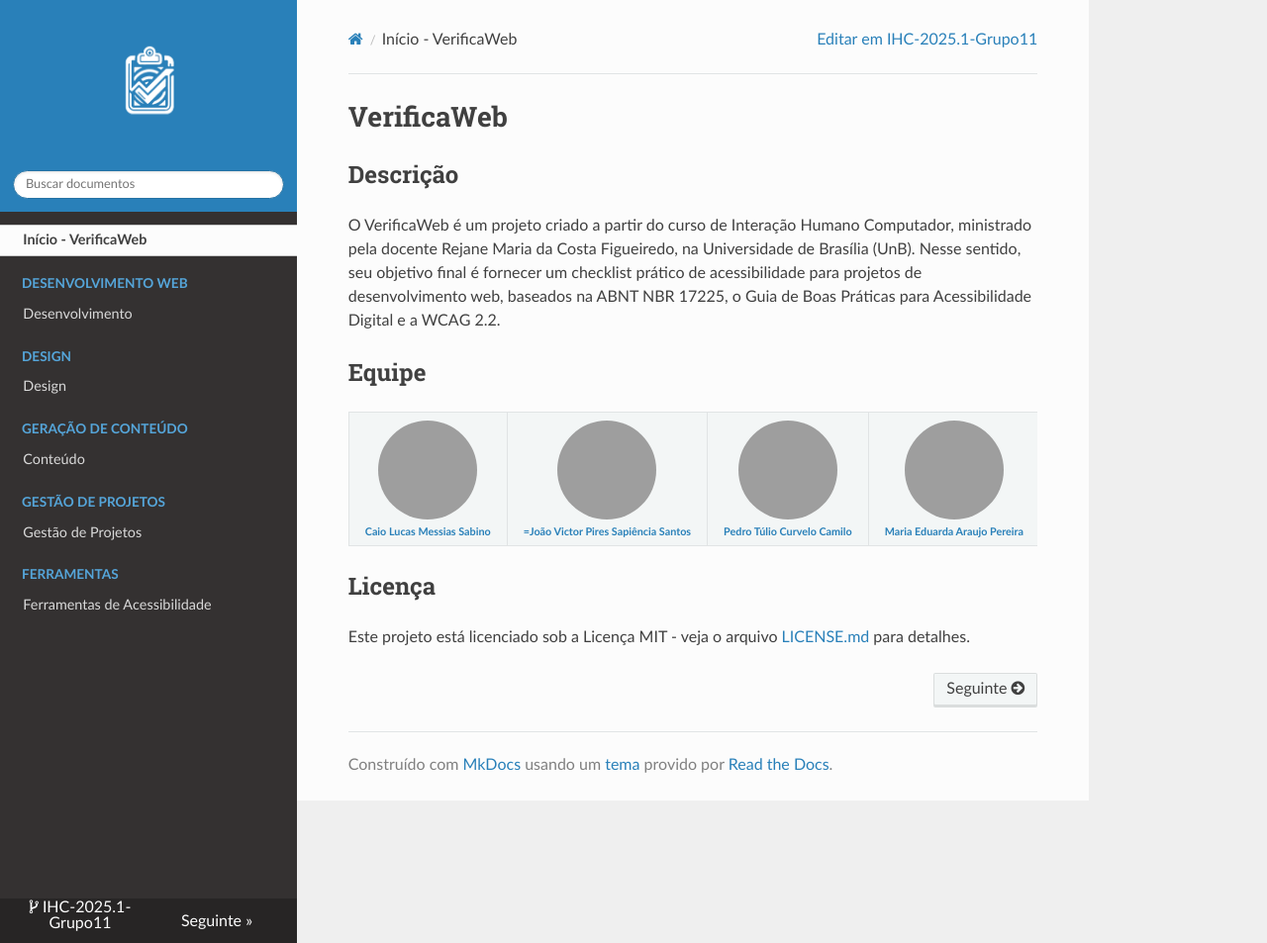
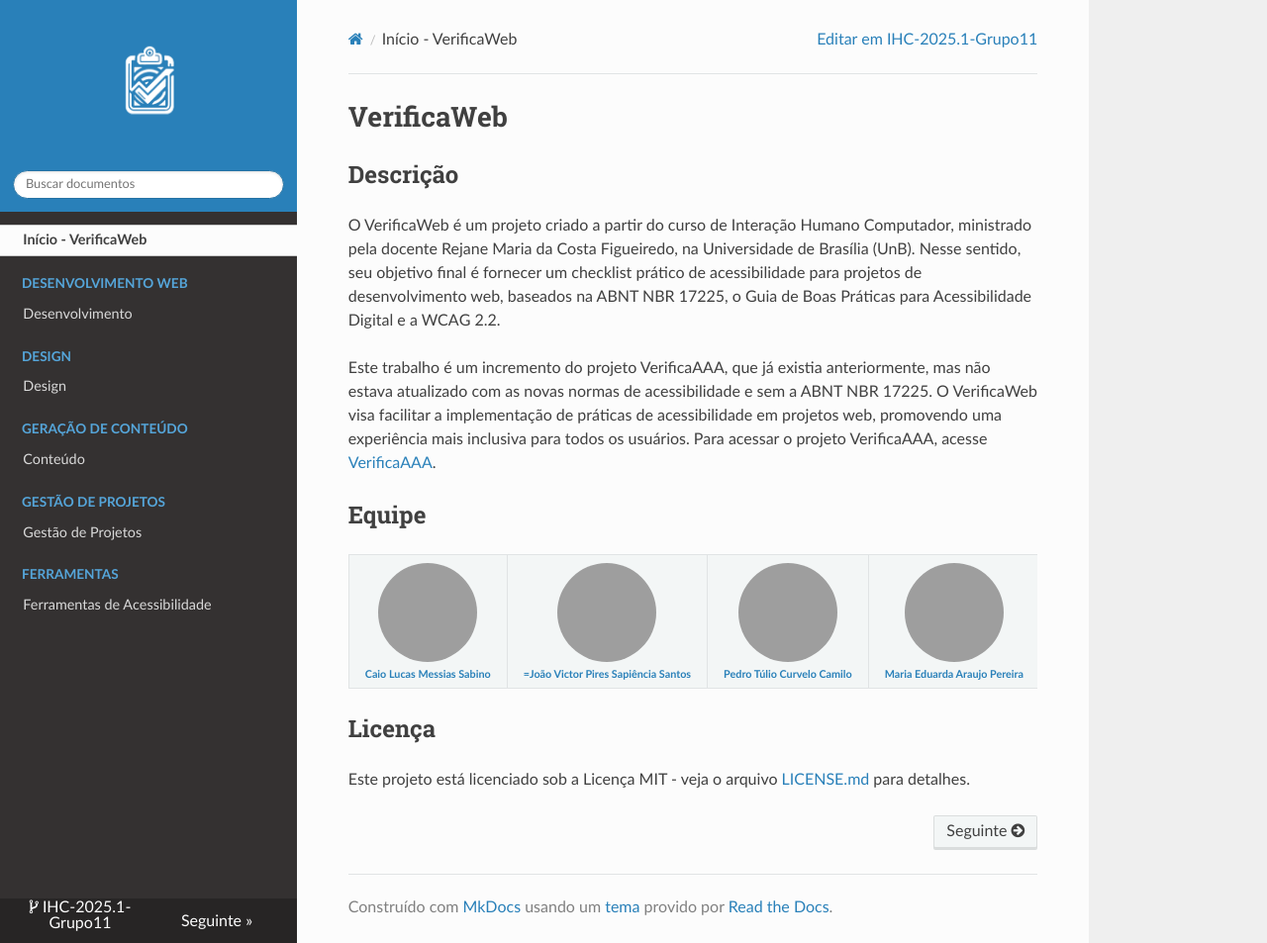
Before and after one commit to UnBIHC2025-1/IHC-2025.1-Grupo11, an MkDocs documentation site: the page built from docs/index.md, in a window 1280 px wide and 953 px high, cut to the strip 0-953 px from the top of the window. Shown: the whole strip at 99% size. Built offline with MkDocs 1.6.1, drawn with Linux system fonts in a browser that asks for light colours; nearby versions of some CDN libraries; grey boxes are pictures that could not be loaded.

Commit message:
fix: index

```diff
--- a/docs/index.md
+++ b/docs/index.md
@@ -3,6 +3,8 @@
 ## Descrição
 
 O VerificaWeb é um projeto criado a partir do curso de Interação Humano Computador, ministrado pela docente Rejane Maria da Costa Figueiredo, na Universidade de Brasília (UnB). Nesse sentido, seu objetivo final é fornecer um checklist prático de acessibilidade para projetos de desenvolvimento web, baseados na ABNT NBR 17225, o Guia de Boas Práticas para Acessibilidade Digital e a WCAG 2.2.
+
+Este trabalho é um incremento do projeto VerificaAAA, que já existia anteriormente, mas não estava atualizado com as novas normas de acessibilidade e sem a ABNT NBR 17225. O VerificaWeb visa facilitar a implementação de práticas de acessibilidade em projetos web, promovendo uma experiência mais inclusiva para todos os usuários. Para acessar o projeto VerificaAAA, acesse [VerificaAAA](https://github.com/vitorfleonardo/VerificaAAA/tree/main).
 
 ## Equipe
 
```
